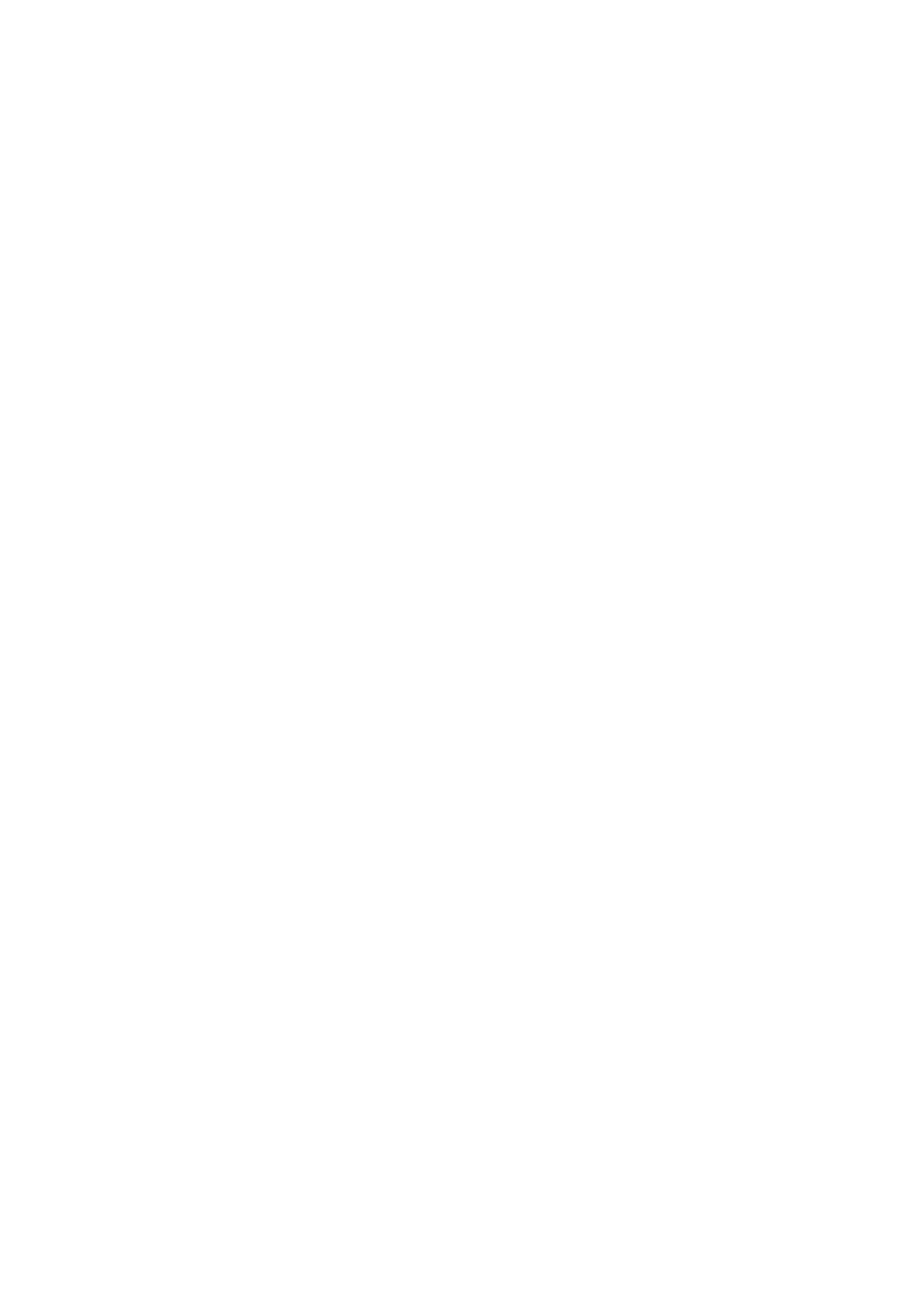
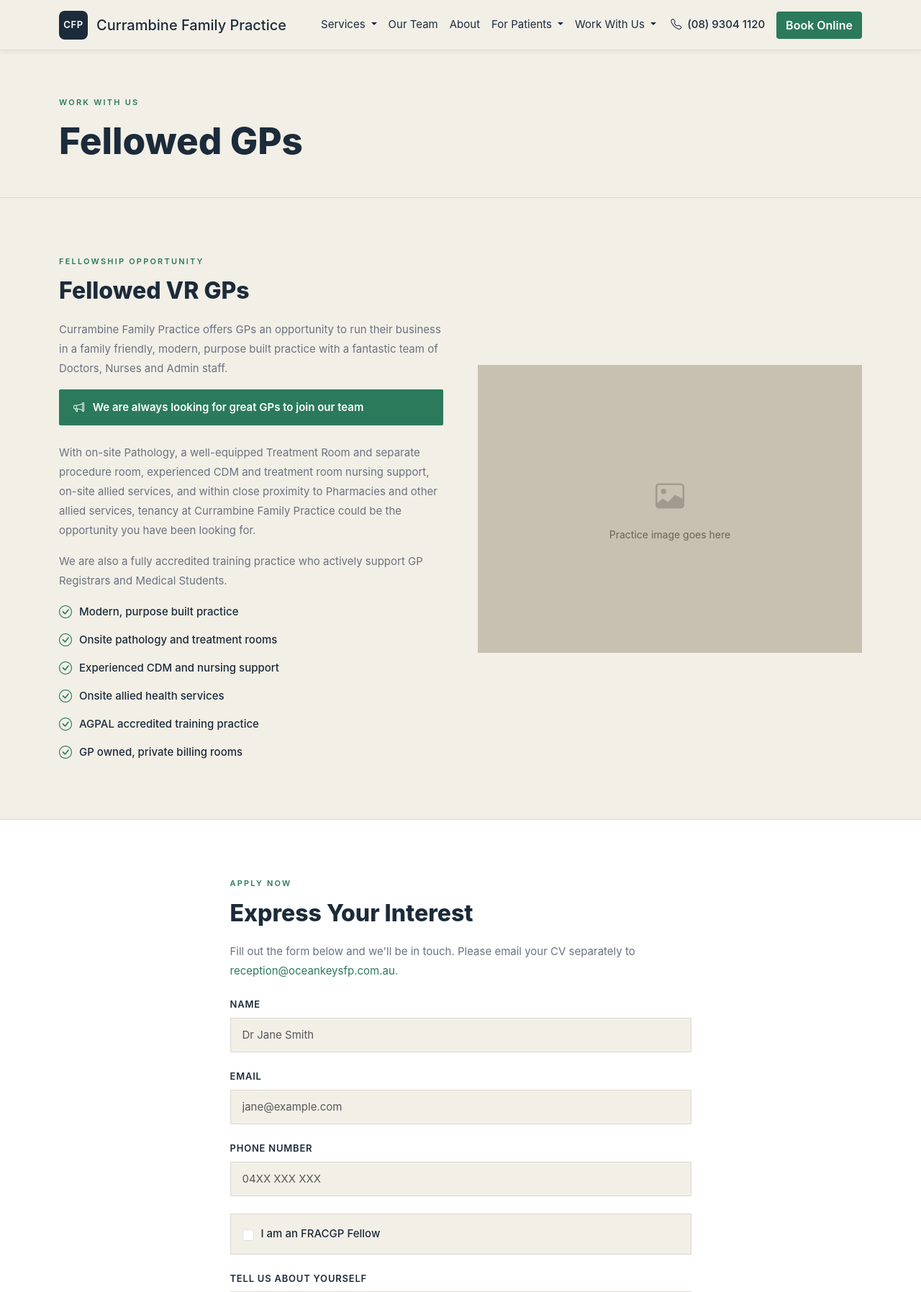
Before and after one commit to Luc45K0h75/Currambine-FP-Website, a Flask app: page /fellows in a window 1280 px wide. Before the commit the part shown is empty. Shown: the top 1795 px of the page at 72% size. Before the commit the page ends 800 px from the top, so only its background shows below. Run offline with Flask 3, Linux system fonts and the light colour scheme; some web fonts are replaced.

Commit message:
Changed some backend code and added the frontend code for fellows.html

```diff
--- a/app/blueprints/fellows/forms.py
+++ b/app/blueprints/fellows/forms.py
@@ -5,6 +5,6 @@ from wtforms.validators import DataRequired, Email, Length, Optional
 class FellowsApplicationForm(FlaskForm):
     name = StringField('Name', validators=[DataRequired(), Length(max=100)])
     email = StringField('Email', validators=[DataRequired(), Email(), Length(max=120)])
-    phone = StringField('Phone Number', validators=[DataRequired(), Length(max=20)])
+    phone = StringField('Phone Number', validators=[Length(max=20)])
     is_fracgp = BooleanField('I am an FRACGP Fellow')
     about = TextAreaField('Tell us about yourself', validators=[Optional(), Length(max=3000)])
--- a/app/blueprints/fellows/routes.py
+++ b/app/blueprints/fellows/routes.py
@@ -1,4 +1,4 @@
-from flask import render_template, flash
+from flask import render_template, flash, redirect, url_for
 from app.models import Profile, DoctorType
 from . import fellows
 from app import limiter, mail
@@ -6,9 +6,9 @@ from .forms import FellowsApplicationForm
 from flask_mail import Message
 import os
 
+@fellows.route('/fellows', methods=['GET', 'POST'])
 @limiter.limit("10 per minute") #DDOS protection: limit to 10 requests per minute
-@fellows.route('/fellows')
-def fellows():
+def fellows_page():
     form = FellowsApplicationForm()
 
     # CSRF protection and form handling
@@ -17,7 +17,7 @@ def fellows():
             subject="New Fellow Application",
             recipients=[os.getenv('MAIL_RECEIVER')],
             body=f'''
-New Fellows Application
+New Fellows Application for Currambine Family Practice
 
 Name: {form.name.data}
 Email: {form.email.data}
@@ -33,6 +33,7 @@ Please ask them to send their CV to {os.environ.get('MAIL_RECEIVER')}
         )
         mail.send(msg)
 
-        return render_template('fellows.html', form=form)
+        flash('Your application has been submitted successfully. We will be in touch soon.', 'success')
+        return redirect(url_for('fellows.fellows_page'))
 
-    return render_template('fellows.html')
+    return render_template('fellows.html', form=form)
--- a/app/static/css/style.css
+++ b/app/static/css/style.css
@@ -1467,3 +1467,177 @@ body {
 .faq-answer a:hover {
     text-decoration: underline;
 }
+
+/* ── WORK WITH US PAGES ── */
+.work-intro {
+    padding: 80px 0;
+    background: var(--cream);
+}
+
+.work-form-section {
+    padding: 80px 0;
+    background: white;
+    border-top: 1px solid var(--border);
+}
+
+.work-heading {
+    font-size: clamp(24px, 2.5vw, 34px);
+    font-weight: 800;
+    color: var(--navy);
+    margin-bottom: 20px;
+}
+
+.work-text {
+    font-size: 15px;
+    line-height: 1.8;
+    color: var(--grey);
+    margin-bottom: 16px;
+}
+
+.work-text a {
+    color: var(--green);
+    text-decoration: none;
+}
+
+.work-text a:hover {
+    text-decoration: underline;
+}
+
+.work-highlights {
+    display: flex;
+    flex-direction: column;
+    gap: 12px;
+    margin-top: 28px;
+}
+
+.work-highlight-item {
+    display: flex;
+    align-items: center;
+    gap: 10px;
+    font-size: 15px;
+    color: var(--navy);
+    font-weight: 500;
+}
+
+.work-highlight-icon {
+    color: var(--green);
+    font-size: 18px;
+    flex-shrink: 0;
+}
+
+.work-image-placeholder {
+    width: 100%;
+    height: 400px;
+    background: #C8C0B0;
+    display: flex;
+    flex-direction: column;
+    align-items: center;
+    justify-content: center;
+    gap: 12px;
+    color: #6B6358;
+    font-size: 14px;
+}
+
+.work-image-placeholder i {
+    font-size: 40px;
+    opacity: 0.4;
+}
+
+.work-form-label {
+    font-size: 13px;
+    font-weight: 600;
+    letter-spacing: 0.06em;
+    text-transform: uppercase;
+    color: var(--navy);
+    margin-bottom: 8px;
+    display: block;
+}
+
+.work-form-input {
+    border: 1.5px solid var(--border);
+    border-radius: 0;
+    font-size: 15px;
+    padding: 12px 16px;
+    background: var(--cream);
+    color: var(--navy);
+    transition: border-color 0.2s;
+}
+
+.work-form-input:focus {
+    border-color: var(--green);
+    box-shadow: none;
+    background: white;
+}
+
+.work-form-check {
+    display: flex;
+    align-items: center;
+    gap: 10px;
+    padding: 16px;
+    background: var(--cream);
+    border: 1.5px solid var(--border);
+}
+
+.work-form-check-label {
+    font-size: 15px;
+    font-weight: 500;
+    color: var(--navy);
+    margin: 0;
+}
+
+.work-form-error {
+    font-size: 13px;
+    color: #dc3545;
+    margin-top: 6px;
+}
+
+.work-form-notice {
+    background: #EBF5F0;
+    border: 1px solid #B8DDD0;
+    border-radius: 4px;
+    padding: 14px 18px;
+    font-size: 13px;
+    color: var(--green-dark);
+}
+
+.work-form-notice a {
+    color: var(--green-dark);
+    font-weight: 600;
+    text-decoration: none;
+}
+
+.work-form-notice a:hover {
+    text-decoration: underline;
+}
+
+@media (max-width: 991px) {
+    .work-intro {
+        padding: 56px 0;
+    }
+
+    .work-form-section {
+        padding: 56px 0;
+    }
+
+    .work-image-placeholder {
+        height: 280px;
+        margin-top: 32px;
+    }
+}
+
+/* ── VACANCY ALERT ── */
+.work-vacancy-alert {
+    background: var(--green);
+    color: white;
+    padding: 14px 20px;
+    font-size: 15px;
+    font-weight: 600;
+    border-radius: 2px;
+    margin-bottom: 8px;
+}
+
+.work-direct-contact {
+    border-top: 1px solid var(--border);
+    padding-top: 20px;
+    text-align: center;
+}
--- a/app/templates/base.html
+++ b/app/templates/base.html
@@ -81,7 +81,7 @@
                                 Work With Us
                             </a>
                             <ul class="dropdown-menu">
-                                <li><a class="dropdown-item" href="{{ url_for('fellows.fellows') }}">Fellows</a></li>
+                                <li><a class="dropdown-item" href="{{ url_for('fellows.fellows_page') }}">Fellows</a></li>
                                 <li><a class="dropdown-item" href="{{ url_for('main.registrars') }}">Registrars</a></li>
                             </ul>
                         </li>
@@ -140,7 +140,7 @@
                         </ul>
                         <h6 class="footer-heading mt-4">Work With Us</h6>
                         <ul class="footer-links">
-                            <li><a href="{{ url_for('fellows.fellows') }}">Fellows</a></li>
+                            <li><a href="{{ url_for('fellows.fellows_page') }}">Fellows</a></li>
                             <li><a href="{{ url_for('main.registrars') }}">Registrars</a></li>
                         </ul>
                     </div>
--- a/app/templates/fellows.html
+++ b/app/templates/fellows.html
@@ -0,0 +1,156 @@
+{% extends 'base.html' %}
+
+{% block content %}
+
+<!-- PAGE HEADER -->
+<section class="page-header">
+    <div class="container">
+        <p class="section-eyebrow">Work With Us</p>
+        <h1 class="page-heading">Fellowed GPs</h1>
+    </div>
+</section>
+
+<!-- INTRO -->
+<section class="work-intro">
+    <div class="container">
+        <div class="row g-5 align-items-center">
+
+            <div class="col-lg-6">
+                <p class="section-eyebrow">Fellowship Opportunity</p>
+                <h2 class="work-heading">Fellowed VR GPs</h2>
+                <p class="work-text">Currambine Family Practice offers GPs an opportunity to run their business in a family friendly, modern, purpose built practice with a fantastic team of Doctors, Nurses and Admin staff.</p>
+                <div class="work-vacancy-alert">
+                    <i class="bi bi-megaphone me-2"></i>
+                    We are always looking for great GPs to join our team
+                </div>
+                <p class="work-text mt-4">With on-site Pathology, a well-equipped Treatment Room and separate procedure room, experienced CDM and treatment room nursing support, on-site allied services, and within close proximity to Pharmacies and other allied services, tenancy at Currambine Family Practice could be the opportunity you have been looking for.</p>
+                <p class="work-text">We are also a fully accredited training practice who actively support GP Registrars and Medical Students.</p>
+
+                <div class="work-highlights mt-2">
+                    <div class="work-highlight-item">
+                        <i class="bi bi-check-circle work-highlight-icon"></i>
+                        <span>Modern, purpose built practice</span>
+                    </div>
+                    <div class="work-highlight-item">
+                        <i class="bi bi-check-circle work-highlight-icon"></i>
+                        <span>Onsite pathology and treatment rooms</span>
+                    </div>
+                    <div class="work-highlight-item">
+                        <i class="bi bi-check-circle work-highlight-icon"></i>
+                        <span>Experienced CDM and nursing support</span>
+                    </div>
+                    <div class="work-highlight-item">
+                        <i class="bi bi-check-circle work-highlight-icon"></i>
+                        <span>Onsite allied health services</span>
+                    </div>
+                    <div class="work-highlight-item">
+                        <i class="bi bi-check-circle work-highlight-icon"></i>
+                        <span>AGPAL accredited training practice</span>
+                    </div>
+                    <div class="work-highlight-item">
+                        <i class="bi bi-check-circle work-highlight-icon"></i>
+                        <span>GP owned, private billing rooms</span>
+                    </div>
+                </div>
+            </div>
+
+            <div class="col-lg-6">
+                <div class="work-image-placeholder">
+                    <i class="bi bi-image"></i>
+                    <span>Practice image goes here</span>
+                </div>
+            </div>
+
+        </div>
+    </div>
+</section>
+
+<!-- APPLICATION FORM -->
+<section class="work-form-section">
+    <div class="container">
+        <div class="row justify-content-center">
+            <div class="col-lg-7">
+                <p class="section-eyebrow">Apply Now</p>
+                <h2 class="work-heading">Express Your Interest</h2>
+                <p class="work-text mb-4">Fill out the form below and we'll be in touch. Please email your CV separately to <a href="mailto:reception@oceankeysfp.com.au">reception@oceankeysfp.com.au</a>.</p>
+
+                <!-- Flash messages -->
+                {% with messages = get_flashed_messages(with_categories=true) %}
+                    {% if messages %}
+                        {% for category, message in messages %}
+                        <div class="alert alert-{{ 'success' if category == 'success' else 'danger' }} mb-4">
+                            {{ message }}
+                        </div>
+                        {% endfor %}
+                    {% endif %}
+                {% endwith %}
+
+                <form method="POST" class="work-form">
+                    {{ form.hidden_tag() }}
+
+                    <div class="mb-4">
+                        {{ form.name.label(class="work-form-label") }}
+                        {{ form.name(class="form-control work-form-input", placeholder="Dr Jane Smith") }}
+                        {% if form.name.errors %}
+                            <div class="work-form-error">{{ form.name.errors[0] }}</div>
+                        {% endif %}
+                    </div>
+
+                    <div class="mb-4">
+                        {{ form.email.label(class="work-form-label") }}
+                        {{ form.email(class="form-control work-form-input", placeholder="jane@example.com") }}
+                        {% if form.email.errors %}
+                            <div class="work-form-error">{{ form.email.errors[0] }}</div>
+                        {% endif %}
+                    </div>
+
+                    <div class="mb-4">
+                        {{ form.phone.label(class="work-form-label") }}
+                        {{ form.phone(class="form-control work-form-input", placeholder="04XX XXX XXX") }}
+                        {% if form.phone.errors %}
+                            <div class="work-form-error">{{ form.phone.errors[0] }}</div>
+                        {% endif %}
+                    </div>
+
+                    <div class="mb-4">
+                        <div class="work-form-check">
+                            {{ form.is_fracgp(class="form-check-input") }}
+                            {{ form.is_fracgp.label(class="form-check-label work-form-check-label") }}
+                        </div>
+                    </div>
+
+                    <div class="mb-4">
+                        {{ form.about.label(class="work-form-label") }}
+                        {{ form.about(class="form-control work-form-input", rows=6, placeholder="Tell us about yourself, your experience and what you're looking for...") }}
+                        {% if form.about.errors %}
+                            <div class="work-form-error">{{ form.about.errors[0] }}</div>
+                        {% endif %}
+                    </div>
+
+                    <div class="work-form-notice mb-4">
+                        <i class="bi bi-info-circle me-2"></i>
+                        Please email your CV to <a href="mailto:reception@oceankeysfp.com.au">reception@oceankeysfp.com.au</a>
+                    </div>
+
+                    <button type="submit" class="btn btn-primary-cfp w-100">Submit Application</button>
+
+                </form>
+
+                <div class="work-direct-contact mt-4">
+                    <p class="work-text">Prefer to get in touch directly? Email <a href="mailto:ckoh@oceankeysfp.com.au">ckoh@oceankeysfp.com.au</a></p>
+                </div>
+
+            </div>
+        </div>
+    </div>
+</section>
+
+<!-- CTA -->
+<section class="about-cta">
+    <div class="container text-center">
+        <h2 class="about-cta-heading">Where Patients Come First</h2>
+        <a href="{{ url_for('main.about') }}" class="btn btn-primary-cfp mt-3">Learn More About Us</a>
+    </div>
+</section>
+
+{% endblock %}
```
